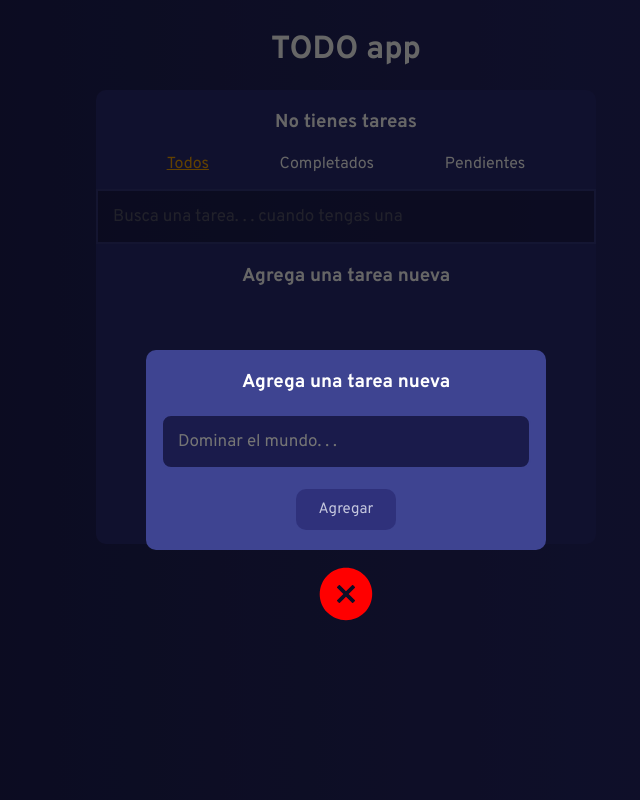
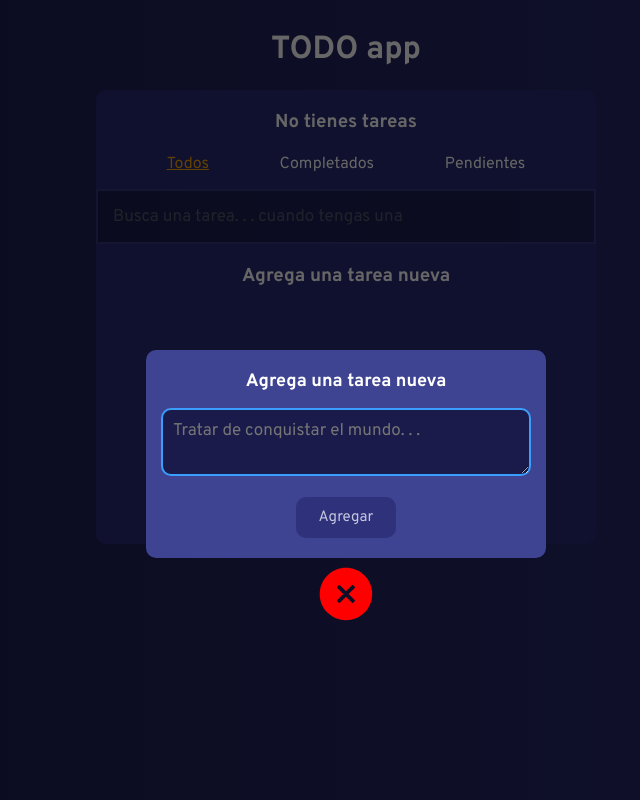
Before and after one commit to salvarez96/proyecto-curso-intro-react, a React (Create React App) app: page / in a window 1280 px wide. Both pictures are taken after a click on the element 640 px from the left and 597 px from the top of the page. Shown: the whole page, without its empty margins (294-934 px from the left). Built offline with nearby package versions, Linux system fonts and the light colour scheme.

Commit message:
Modificado el modal para implementar un formulario
Movido uuid de las dev dependencies

```diff
--- a/package.json
+++ b/package.json
@@ -11,7 +11,8 @@
     "react-icons": "^4.7.1",
     "react-scripts": "5.0.1",
     "styled-components": "^5.3.6",
-    "web-vitals": "^2.1.4"
+    "web-vitals": "^2.1.4",
+    "uuid": "^9.0.0"
   },
   "scripts": {
     "start": "react-scripts start",
@@ -36,8 +37,5 @@
       "last 1 firefox version",
       "last 1 safari version"
     ]
-  },
-  "devDependencies": {
-    "uuid": "^9.0.0"
   }
 }
--- a/src/modal/Modal.jsx
+++ b/src/modal/Modal.jsx
@@ -1,9 +1,7 @@
 import React from 'react'
 import styled from 'styled-components';
 import { TodoGlobalContext } from '../context/Provider';
-import { InputText } from '../components/TodoSearch';
 import { v4 as uuidv4 } from 'uuid';
-
 
 const Section = styled.section`
   width: 100%;
@@ -13,7 +11,7 @@ const Section = styled.section`
   top: 0;
 `;
 
-const Div = styled.div`
+const Form = styled.form`
   width: 80%;
   max-width: 400px;
   min-height: 200px;
@@ -25,9 +23,9 @@ const Div = styled.div`
   padding: 20px 15px;
   text-align: center;
 
-  & input[type='text'] {
-    margin: 20px 0;
-    border-radius: 10px;
+  & label {
+    font-size: calc(18rem / 16);
+    font-weight: bold;
   }
 `;
 
@@ -57,9 +55,38 @@ const Button = styled.button`
   }
 `;
 
+const TextArea = styled.textarea`
+  width: 100%;
+  min-height: 55px;
+  margin: 15px 0;
+  border: 2px double var(--pastel-blue);
+  border-radius: 10px;
+  padding: 10px;
+  background-color: var(--very-dark-purple);
+  font-family: inherit;
+  color: white;
+  font-size: calc(17rem / 16);
+
+  &:focus-visible {
+    outline: none;
+    border-color: var(--orange);
+  }
+
+  &::-webkit-scrollbar-thumb {
+    background-color: rgba(26, 27, 75, 0.5);
+    border-radius: 5px;
+  }
+
+  &::-webkit-scrollbar {
+    background-color: rgba(255, 255, 255, 0.2);
+    width: 12px;
+    border-bottom-right-radius: 8px;
+  }
+`;
+
 export default function Modal() {
 
-  const {modalOpen, todos, saveTodos} = React.useContext(TodoGlobalContext);
+  const {modalOpen, setModalOpen, todos, saveTodos} = React.useContext(TodoGlobalContext);
 
   const [inputValue, setInputValue] = React.useState('');
 
@@ -67,9 +94,11 @@ export default function Modal() {
     setInputValue(e.target.value);
   }
 
-  const getNewTodo = () => {
+  const getNewTodo = e => {
+    e.preventDefault();
     if(inputValue.length > 0) {
       const newTodo = {
+        // con uuidv4 puedo crear ids únicos
         id: uuidv4(),
         task: inputValue.trim(),
         complete: false
@@ -77,29 +106,30 @@ export default function Modal() {
       saveTodos([newTodo, ...todos]);
     }
     setInputValue('');
+    setModalOpen(!modalOpen);
   }
 
   return (
     <>
       {modalOpen &&
         <Section>
-          <Div>
-            <h3>Agrega una tarea nueva</h3>
-            <InputText
+          <Form onSubmit={getNewTodo}>
+            <label htmlFor='text-area'>Agrega una tarea nueva</label>
+            <TextArea
               type='text'
-              placeholder='Dominar el mundo. . .'
+              id='text-area'
+              placeholder='Tratar de conquistar el mundo. . .'
               onChange={getInputValue}
               value={inputValue}
             />
             <Button
-              type='button'
+              type='submit'
               className={`add-button${inputValue.length < 1 ? ' disabled' : ' enabled'}`}
-              onClick={getNewTodo}
               disabled={inputValue.length < 1}
             >
               Agregar
             </Button>
-          </Div>
+          </Form>
         </Section>
       }
     </>
```
Also changed, not shown: 1 other file (tests, documents, lock files or other folders).
